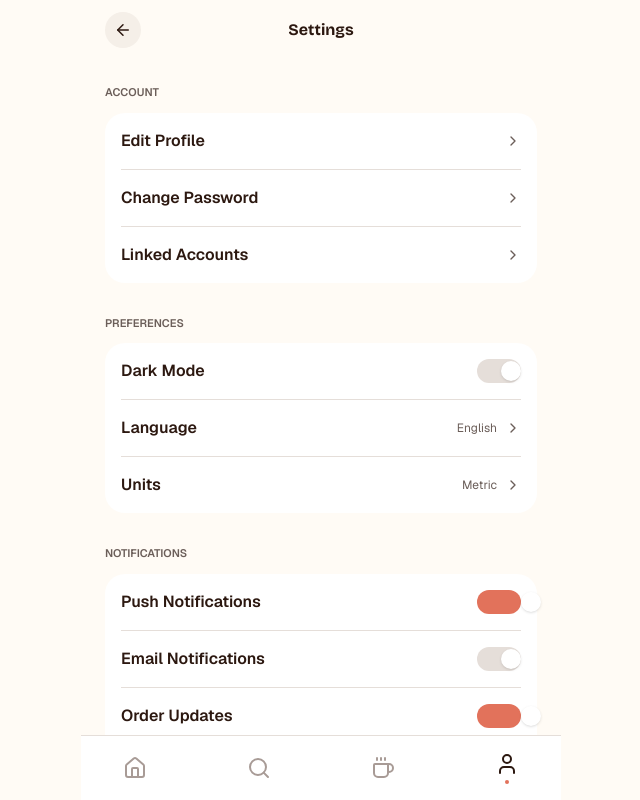
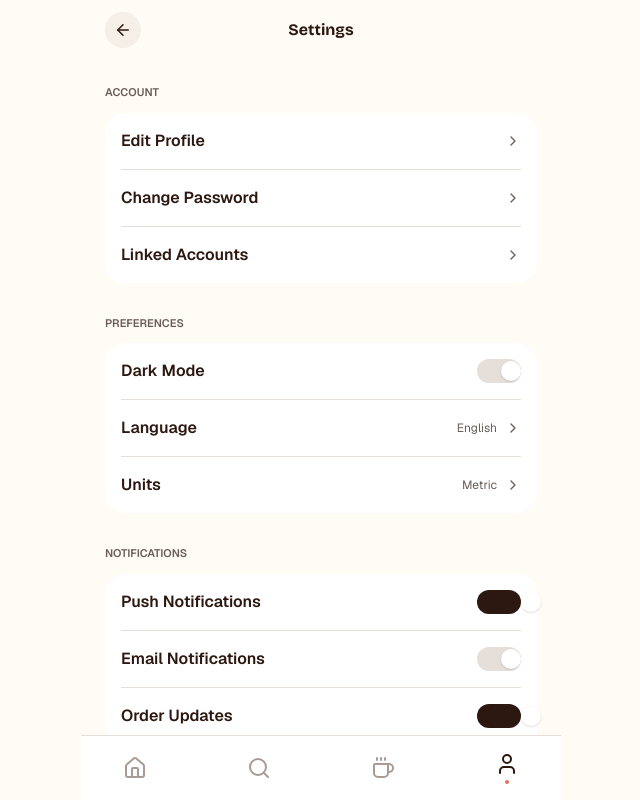
Before and after one commit to muazzim-ms/brewmate-pwa, a React (Vite) app: page /settings in a window 1280 px wide. Shown: the top 800 px of the page, without its empty margins (319-959 px from the left). Built offline with nearby package versions, Linux system fonts and the light colour scheme.

Commit message:
Fix settings toggle color to match Figma design
Active toggles used the coral brand accent instead of the dark
interactive-primary color specified in the Figma settings screen.

```diff
--- a/src/screens/Settings.jsx
+++ b/src/screens/Settings.jsx
@@ -64,7 +64,7 @@ function Toggle({ checked, onChange, label }) {
       aria-checked={checked}
       aria-label={label}
       onClick={() => onChange(!checked)}
-      className={`relative h-[24px] w-[44px] shrink-0 rounded-full transition-colors ${checked ? 'bg-brand-accent' : 'bg-border-subtle'}`}
+      className={`relative h-[24px] w-[44px] shrink-0 rounded-full transition-colors ${checked ? 'bg-interactive-primary' : 'bg-border-subtle'}`}
     >
       <span
         className={`absolute top-[2px] size-[20px] rounded-full bg-white shadow transition-transform ${
```
